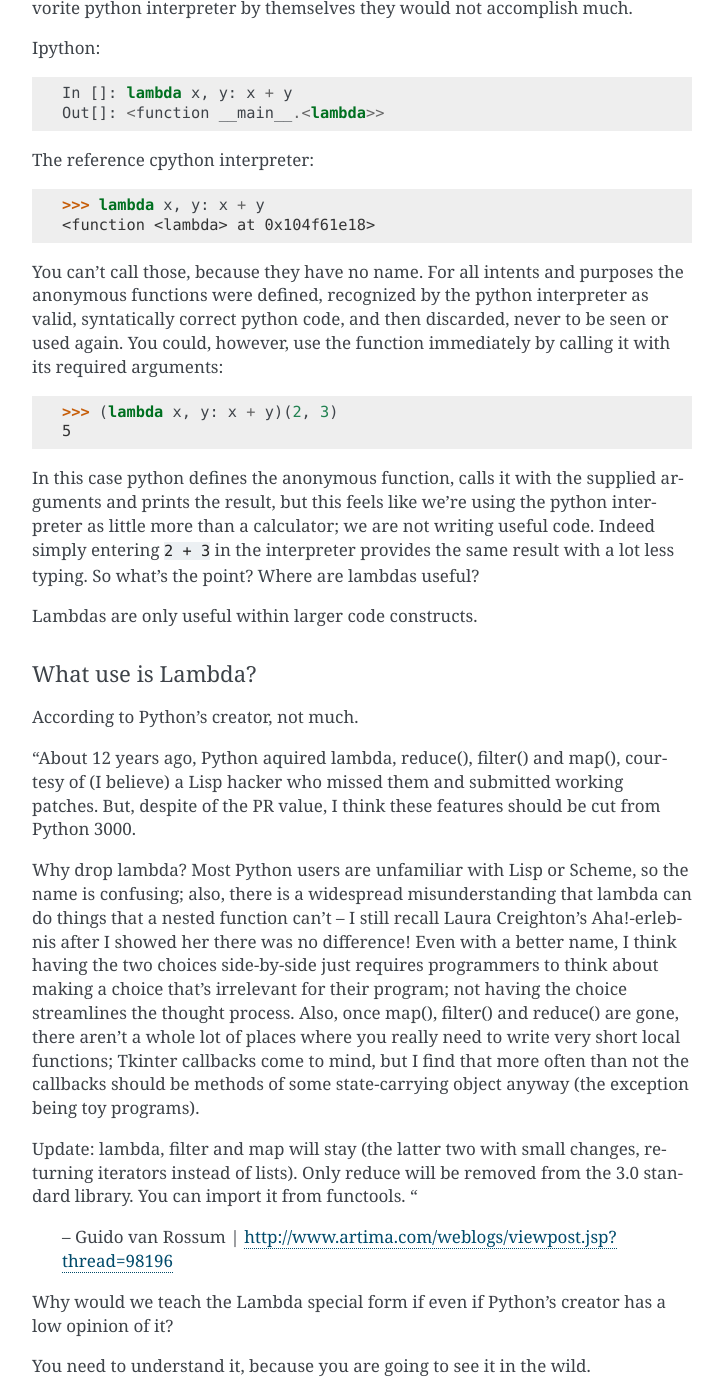
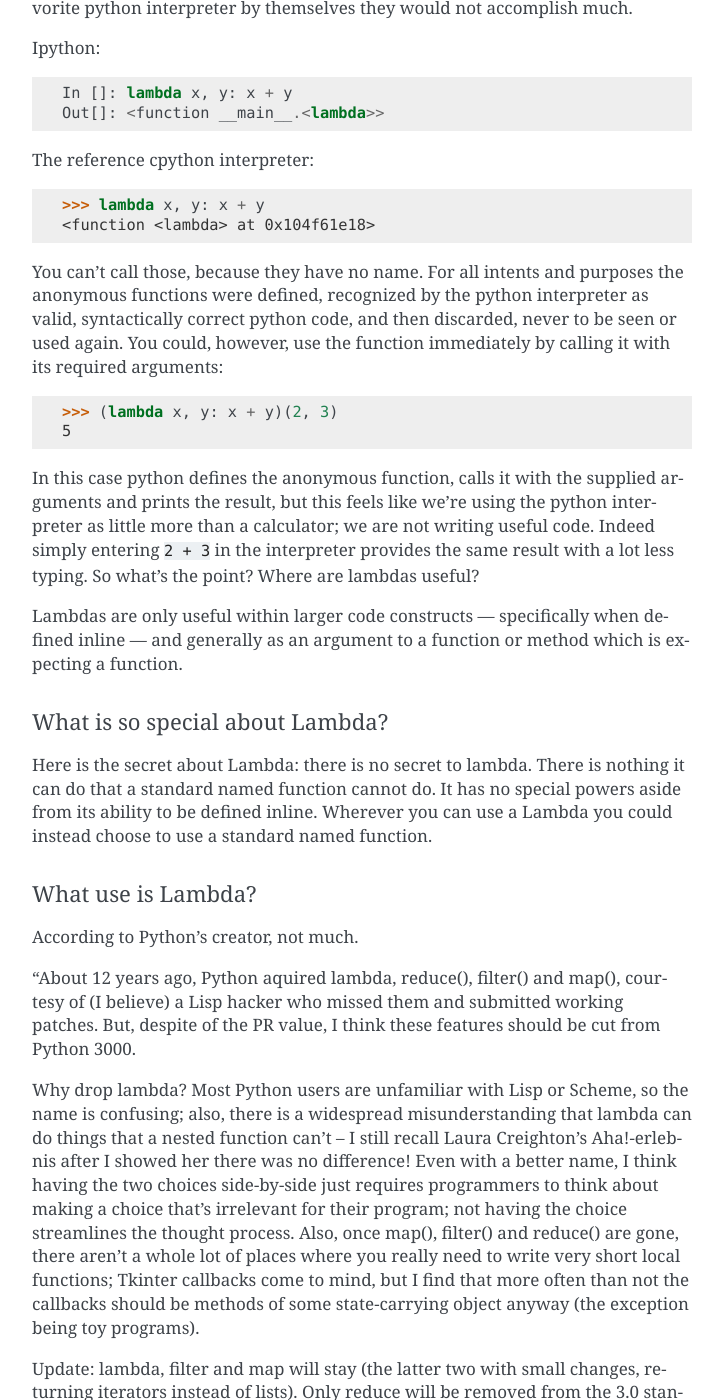
Before and after one commit to ak-foster/FP2, a Sphinx documentation site: the page built from source/index.rst, in a window 1280 px wide and 1400 px high, scrolled down 3093 px. Shown: the whole window, without its empty margins (388-1111 px from the left). Built offline with Sphinx 7.4.7, drawn with Linux system fonts in a browser that asks for light colours; some of the changed text lies outside the part shown.

Commit message:
Spelling & what's special about lambda

```diff
--- a/source/index.rst
+++ b/source/index.rst
@@ -166,7 +166,7 @@ The reference cpython interpreter:
     >>> lambda x, y: x + y
     <function <lambda> at 0x104f61e18>
 
-You can't call those, because they have no name.  For all intents and purposes the anonymous functions were defined, recognized by the python interpreter as valid, syntatically correct python code, and then discarded, never to be seen or used again.  You could, however, use the function immediately by calling it with its required arguments:
+You can't call those, because they have no name.  For all intents and purposes the anonymous functions were defined, recognized by the python interpreter as valid, syntactically correct python code, and then discarded, never to be seen or used again.  You could, however, use the function immediately by calling it with its required arguments:
 
 .. code-block:: python3
 
@@ -175,7 +175,12 @@ You can't call those, because they have no name.  For all intents and purposes t
 
 In this case python defines the anonymous function, calls it with the supplied arguments and prints the result, but this feels like we're using the python interpreter as little more than a calculator; we are not writing useful code.  Indeed simply entering ``2 + 3`` in the interpreter provides the same result with a lot less typing.  So what's the point?  Where are lambdas useful?
 
-Lambdas are only useful within larger code constructs.
+Lambdas are only useful within larger code constructs --- specifically when defined inline --- and generally as an argument to a function or method which is expecting a function.
+
+What is so special about Lambda?
+--------------------------------
+
+Here is the secret about Lambda: there is no secret to lambda.  There is nothing it can do that a standard named function cannot do.  It has no special powers aside from its ability to be defined inline.  Wherever you can use a Lambda you could instead choose to use a standard named function.
 
 
 What use is Lambda?
@@ -635,7 +640,7 @@ Doubler:
   1, 2, 4, 8, 16, 32,
 
 Fibonacci sequence:
-  The fibonacci sequence as a generator:
+  The Fibonacci sequence as a generator:
 
   f(n) = f(n-1) + f(n-2)
 
```
Also changed, not shown: other parts of source/index.rst (+2 -2 lines).
